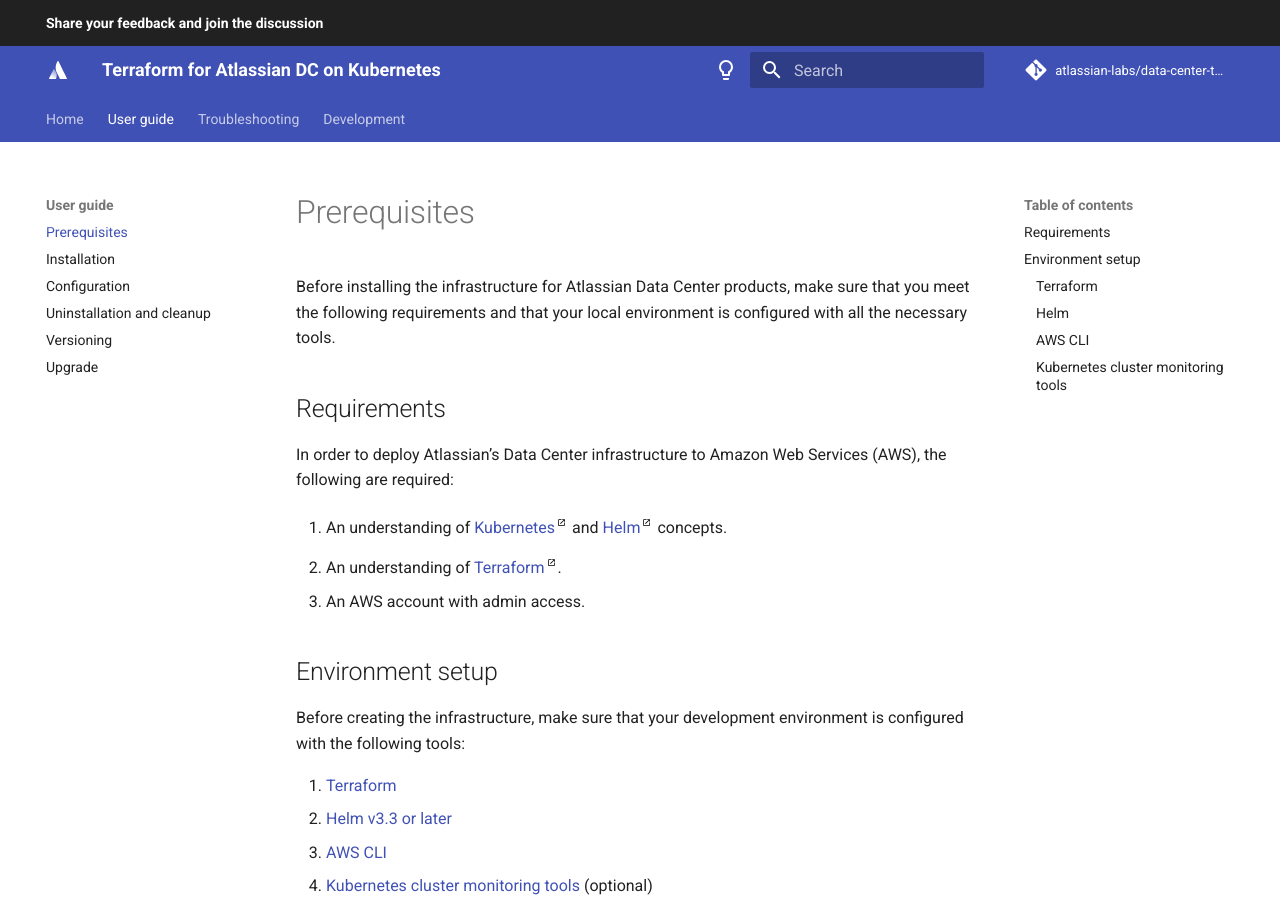
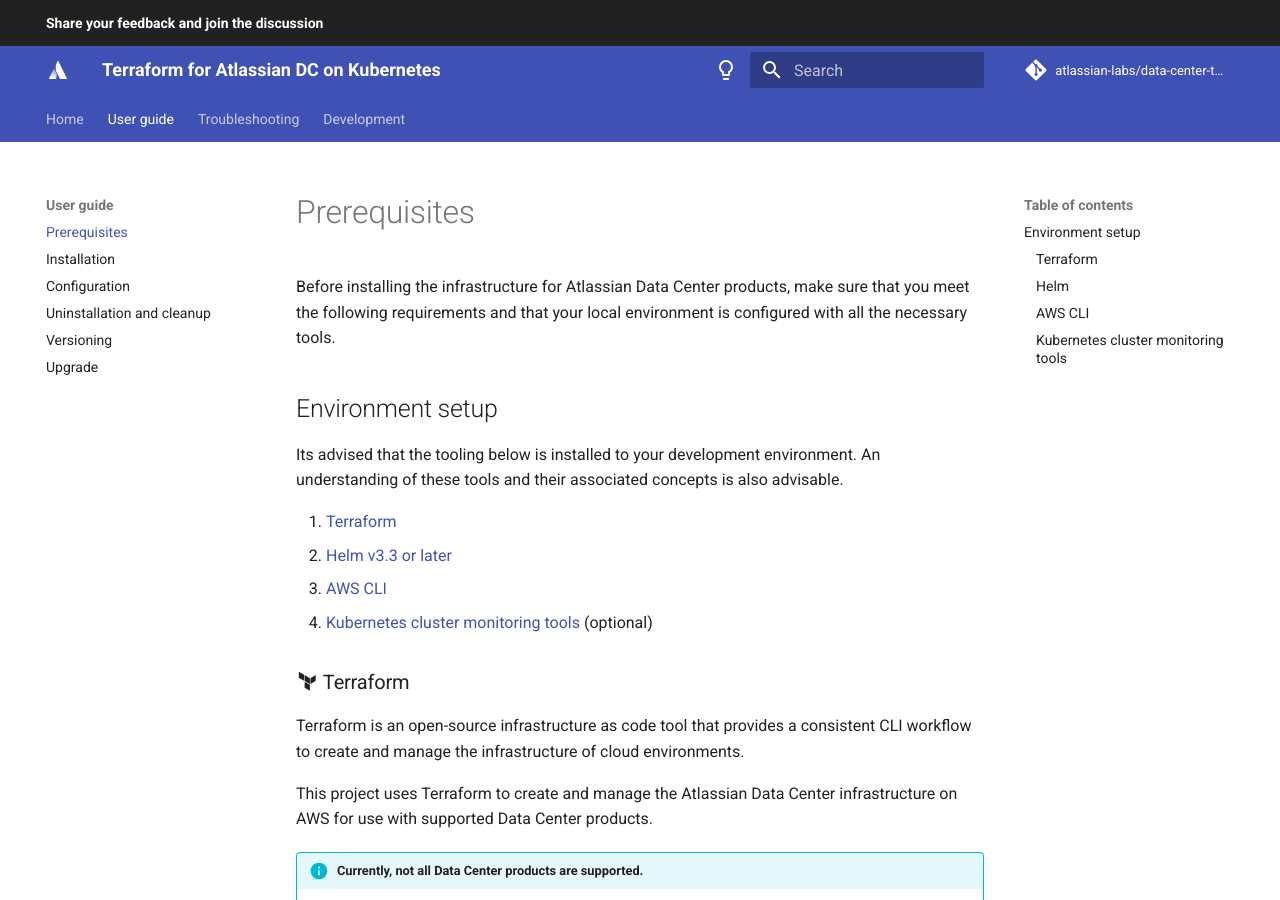
Before and after one commit to atlassian-labs/data-center-terraform, an MkDocs documentation site: the page built from docs/docs/userguide/PREREQUISITES.md, in a window 1280 px wide and 900 px high. Built offline with MkDocs 1.6.1 and Material for MkDocs 9.7.7, drawn with Linux system fonts in a browser that asks for light colours; comment, search, counter and statistics services are not loaded.

Commit message:
Updates to documentation

```diff
--- a/docs/docs/userguide/PREREQUISITES.md
+++ b/docs/docs/userguide/PREREQUISITES.md
@@ -2,17 +2,9 @@
 
 Before installing the infrastructure for Atlassian Data Center products, make sure that you meet the following requirements and that your local environment is configured with all the necessary tools.
 
-## Requirements
-
-In order to deploy Atlassian’s Data Center infrastructure to Amazon Web Services (AWS), the following are required:
-
-1. An understanding of [Kubernetes](https://kubernetes.io/docs/concepts/overview/what-is-kubernetes/){.external} and [Helm](https://helm.sh/){.external} concepts.
-2. An understanding of [Terraform](https://www.terraform.io/){.external}.
-3. An AWS account with admin access.
-
 ## Environment setup
 
-Before creating the infrastructure, make sure that your development environment is configured with the following tools:
+Its advised that the tooling below is installed to your development environment. An understanding of these tools and their associated concepts is also advisable.
 
 1. [Terraform](#terraform)
 2. [Helm v3.3 or later](#helm)
```
Also changed, not shown: docs/docs/README.md (+13 -1 lines), docs/docs/userguide/INSTALLATION.md (+1 -1 lines).
